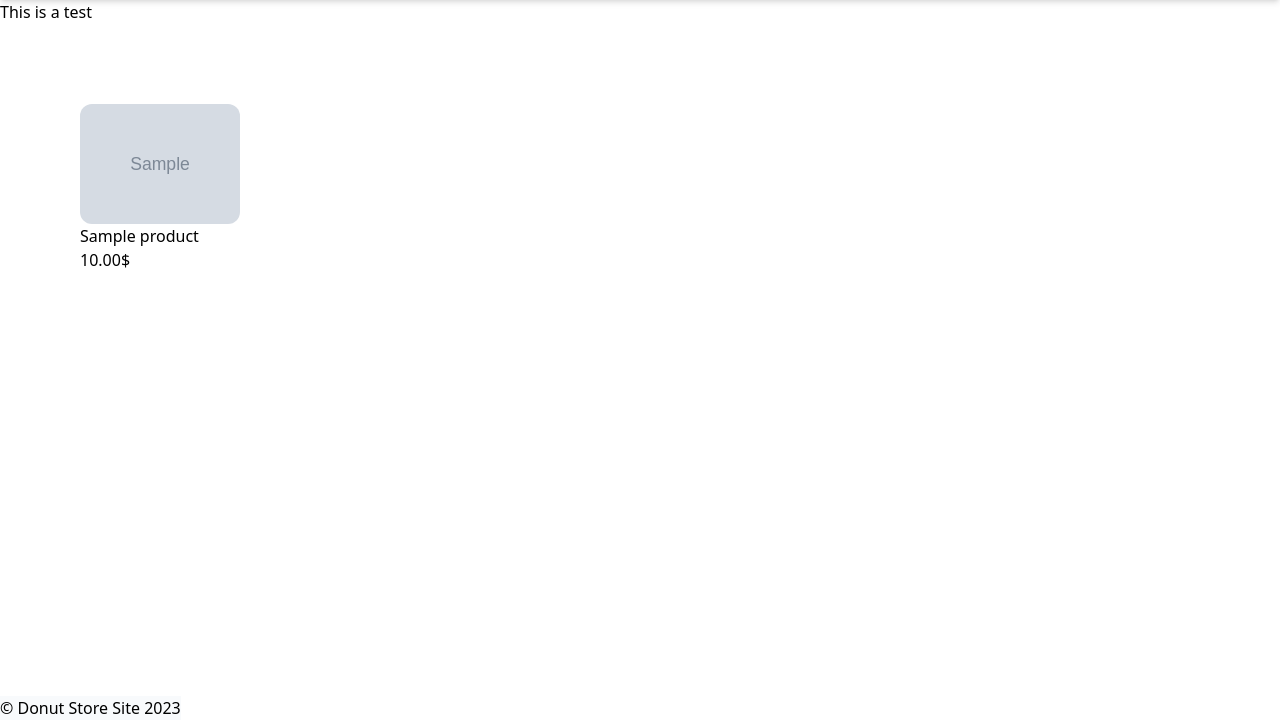
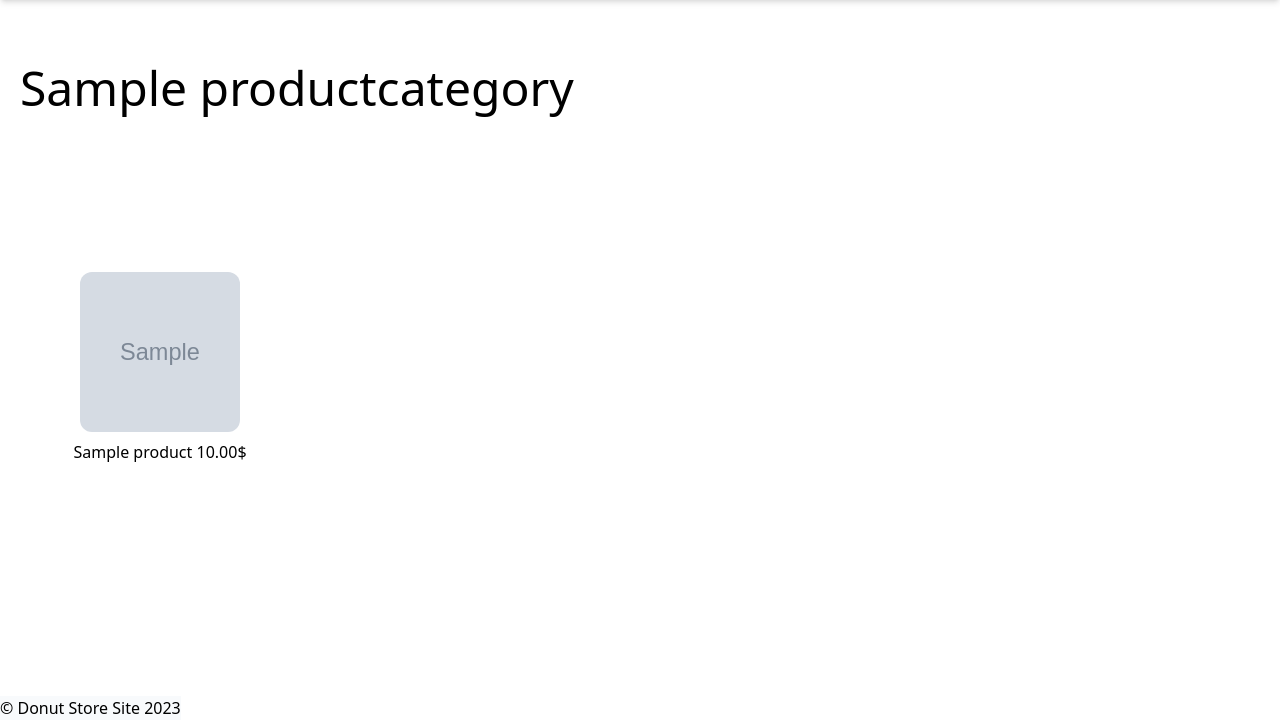
Before and after one commit to SakolB/DonutStoreSite, a Django app: page / in a window 1280 px wide. Shown: the part 80-800 px from the top of the page. Run offline with Django 4.2, Linux system fonts and the light colour scheme; tables that the repository leaves empty hold one stand-in row (values such as "Sample post"); grey boxes marked "Sample" are stand-in pictures; style sheets or scripts are compiled from the project's sources; some libraries are stand-ins or nearby versions.

Commit message:
Update index view to view only available product

```diff
--- a/home/templates/home/index.html
+++ b/home/templates/home/index.html
@@ -1,15 +1,26 @@
 {% extends 'home/base.html' %}
 {% block content %}
-    <h1>This is a test</h1>
-    <div class="grid grid-cols-3 gap-10 m-20">
-        {% for product in products %}
-        <div class="w-40 h-40">
-            <img src="{{ product.photo.url }}" alt="product image" class="rounded-xl">
-            <div>
-                <span>{{ product.name }} </span>
-                <span> {{ product.price }}$ </span>
+
+<div class="flex flex-col items-center mt-8 w-full">
+    {% for category in categories %}
+
+        <section class="w-full">
+
+            <div class="grid sm:grid-cols-2 md:grid-cols-3 sm:gap-10 md:gap-40 mt-8 w-full overflow-x-hidden">
+                <h1 class="sm:col-span-2 md:col-span-3 text-bold text-5xl px-5 justify-center items-center">{{ category.name }}</h1>
+                {% for product in category.product_set.all %}
+                <div class="flex flex-col items-center">
+                    <img src="{{ product.photo.url }}" alt="product image" class="md:w-40 h-40 object-cover rounded-xl">
+                    <div class="mt-2 text-center">
+                        <span>{{ product.name }} </span>
+                        <span> {{ product.price }}$ </span>
+                    </div>
+                </div>
+                {% endfor %}
             </div>
-        </div>
-        {% endfor %}
-    </div>
+
+        </section>
+
+    {% endfor %}
+</div>
     {% endblock %}
--- a/home/views.py
+++ b/home/views.py
@@ -1,12 +1,13 @@
 from django.shortcuts import render, redirect
 from django.contrib.auth.decorators import login_required
-from .models import Product
+from .models import Product, ProductCategory
 from .forms import CreateProductForm
 
 # Create your views here.
 def home(request):
-    products = Product.objects.all()
-    return render(request, 'home/index.html', {'products' : products})
+    categories = ProductCategory.objects.filter(product__isnull=False).distinct()
+
+    return render(request, 'home/index.html', {'categories' : categories })
 
 def create(request):
     if request.method == 'POST':
```
